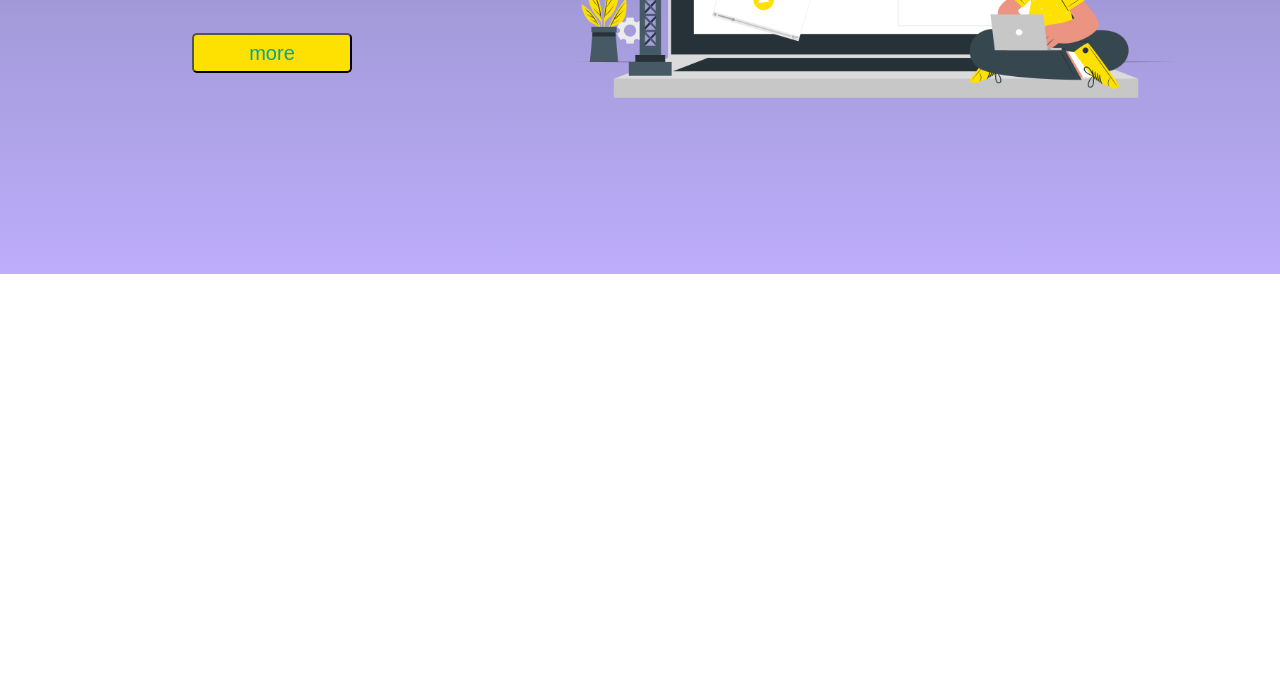
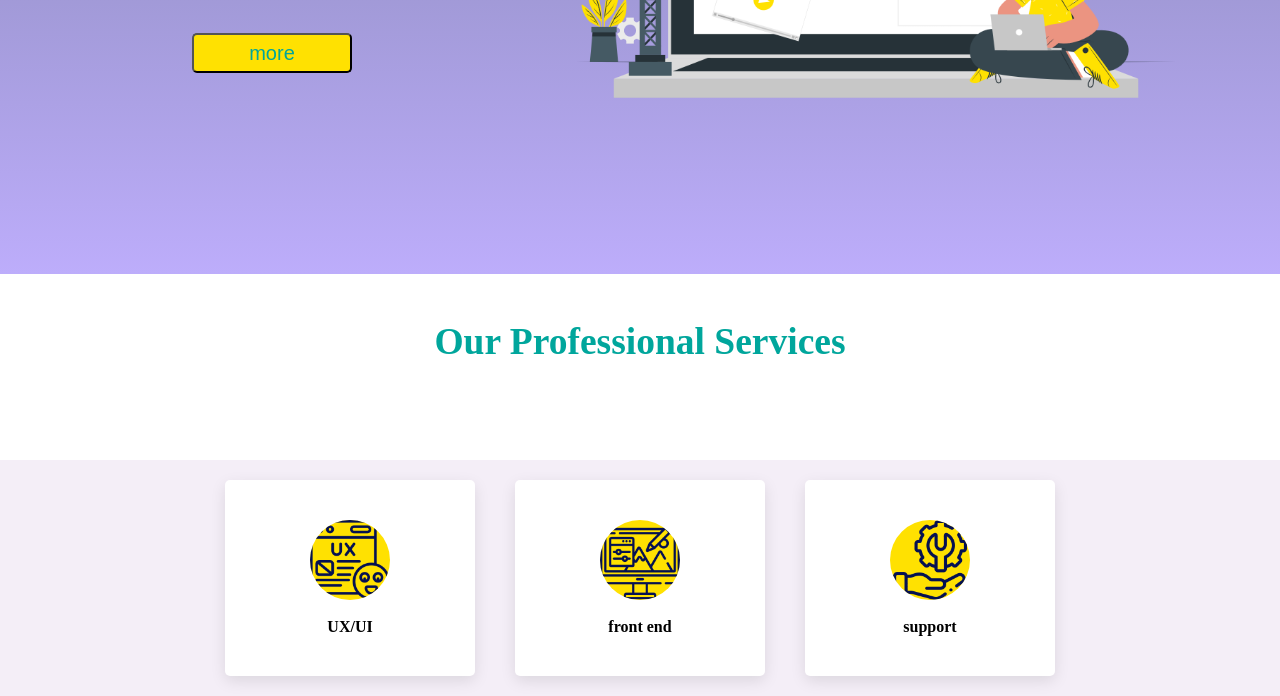
Before and after one commit to bdoor5/Develop-project, a plain HTML site: page index.html in a window 1280 px wide. Shown: the part 512-1208 px from the top of the page. Before the commit the page ends 800 px from the top, so only its background shows below. Drawn offline with Linux system fonts and the light colour scheme; a web font is replaced by a local one.

Commit message:
services

```diff
--- a/index.html
+++ b/index.html
@@ -36,8 +36,37 @@
         </div>
 
 </main>
-<!-----------------------services--------------------------->
-
+<!-----------------------services title--------------------------->
+ <div class="services-title">
+<h2>Our Professional Services</h2>
+</div>
+<!-----------------------services --------------------------->
+ <div class="container">
+   <div class="box">
+     <div class="img1">
+      <img src="img/UX.png" alt=""></div>
+      <div class="content">
+        <br>
+        <h4>UX/UI</h4>
+      </div>
+   </div>
+   <div class="box">
+    <div class="img2">
+     <img src="img/design.png" alt=""></div>
+     <div class="content">
+       <br>
+       <h4>front end</h4>
+     </div>
+  </div>
+  <div class="box">
+    <div class="img3">
+     <img src="img/support.png" alt=""></div>
+     <br>
+     <div class="content">
+       <h4>support</h4>
+     </div>
+  </div>
+ </div>
 
 
 </body>
--- a/style.css
+++ b/style.css
@@ -19,7 +19,7 @@ nav{
 
     display: flex;
     list-style:none;
-    gap: 30px;
+    gap: 20px;
     padding-right: 30px ;
     width: 100px;
     justify-content: space-evenly;
@@ -37,11 +37,9 @@ nav img{
     width: 100px;
 }
 /************************ Header ***********************************/
-
-
-
  main {
      display: flex;
+     flex-wrap: wrap;
      background: linear-gradient(#777CA1,#BDADFB);
      height:calc(100vh - 100px) ;
      justify-content: center;
@@ -49,6 +47,7 @@ nav img{
      color: white;
  }
  main img{
+      position: relative;
      max-width: 600px;
      height: auto;
  }
@@ -76,10 +75,66 @@ nav img{
     width: 40%;
     justify-content: space-around;
 }
-    @media only screen and (max-width: 600px){
+    @media screen and (max-width: 600px){
 
         .main img{
                 flex-direction:column;
             }
 
     }
+/************************ services title ***********************************/
+
+.services-title{
+    display: flex;
+    position: relative;
+    background:white;
+    color: #00a69c;
+    height:calc(10vh - 10px);
+    padding: 60px;
+    justify-content: center;
+    font-size: 25px;
+    /* margin: 0; */
+    padding: 1rem;
+    margin:30px ;
+    margin-bottom:40px;
+    padding-bottom: 100px;
+
+}
+/************************ services ***********************************/
+.container{
+    display: flex;
+    flex-wrap: wrap;
+    justify-content: center;
+    background-color: rgb(244, 238, 247);
+    align-items: center;
+}
+.container .box {
+   position: relative;
+    width: 250px;
+    padding: 40px;
+    background: white;
+    box-shadow: 0 5px 15px rgba(0,0,0,.1);
+    border-radius: 5px;
+    margin: 20px;
+    box-sizing: border-box;
+    overflow: hidden;
+    align-items: center;
+
+}
+
+.container .box img {
+    position: relative;
+    width: 80px;
+    height:80px ;
+    background:  #ffe101;
+    display: flex;
+    justify-content: center;
+    align-items: center;
+    border-radius: 90px;
+    margin: 0 auto;
+}
+.container .box h4{
+    display: flex;
+    justify-content: center;
+    align-items: center;
+}
```
